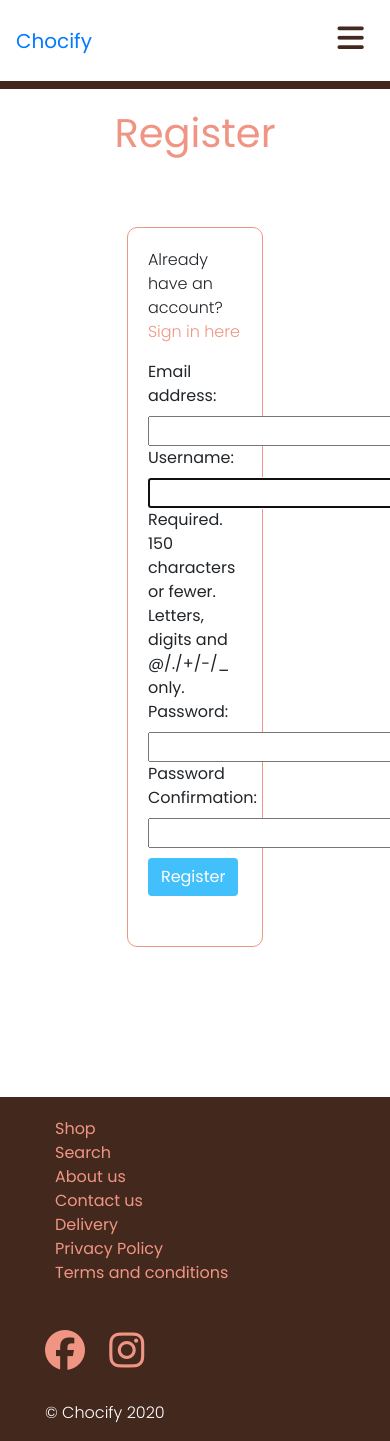
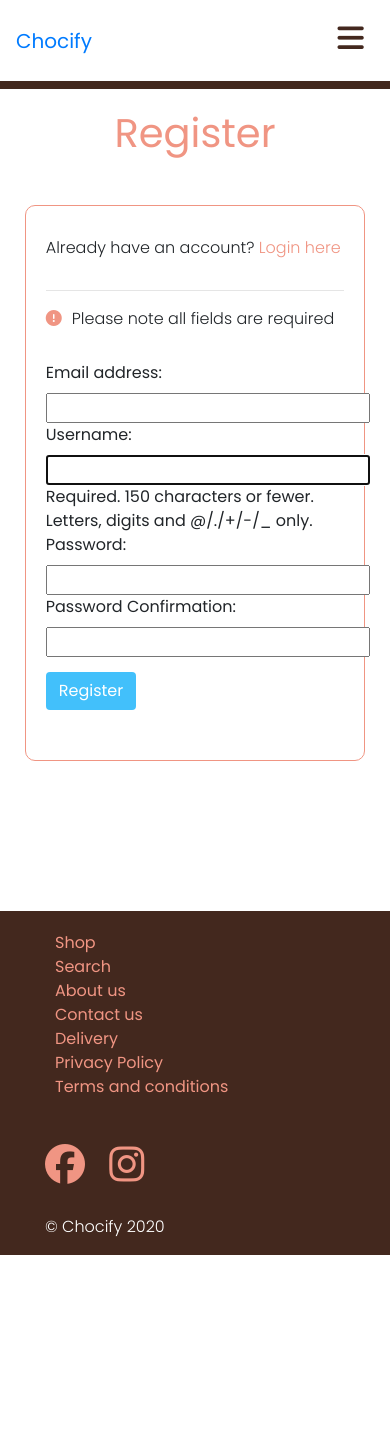
Before and after one commit to Angie55/milestoneFour-chocify, a Django app: page /accounts/register/ in a window 390 px wide; the page is wider, and only the part inside the window is pictured. After the commit the page ends 1255 px from the top of that part, so only its background shows below. Run offline with Django 3.2, Linux system fonts and the light colour scheme; some libraries are stand-ins or nearby versions.

Commit message:
Added more styling to login and register pages and made them more responsive

```diff
--- a/accounts/templates/login.html
+++ b/accounts/templates/login.html
@@ -4,14 +4,16 @@
 {% block page_heading %}Login{% endblock %}
 {% block content %}
 
-<div class="container-fluid page-width-container page-height">
+<div class="container-fluid page-width-container short-content">
+    <!--Login form-->
     <div class="login-register-block">
         <form class="login-register-form" method="POST">
             {% csrf_token %}
             {{ login_form | as_bootstrap }}
             <button type="submit" class="btn blue-btn log-reg-btn">Login</button>
         </form>
-
+        <!--Links to reset password or register-->
+        <hr class="reg-spacing">
         <p>Forgotton your password? <a href="{% url 'password_reset' %}">Reset password</a></p>
         <p>Don't have an account? <a href="">Register here</a></p>
     </div>
--- a/accounts/templates/registration.html
+++ b/accounts/templates/registration.html
@@ -4,9 +4,13 @@
 {% block page_heading %}Register{% endblock %}
 {% block content %}
 
-<div class="container-fluid page-width-container page-height">
+<div class="container-fluid page-width-container short-content">
+    <!--Register form-->
     <div class="login-register-block">
-        <p>Already have an account? <a href="{% url 'login' %}">Sign in here </a></p>
+        <!--Link to login-->
+        <p class="reg-spacing">Already have an account? <a href="{% url 'login' %}">Login here </a></p>
+        <hr>
+        <p class="reg-spacing"><i class="fas fa-exclamation-circle reg-exclam"></i>Please note all fields are required</p>
         <form class="login-register-form" method="POST">
             {% csrf_token %}
             {{ registration_form | as_bootstrap  }}
--- a/static/css/style.css
+++ b/static/css/style.css
@@ -1,5 +1,11 @@
+html, body {
+  height: 100%;
+}
+
 body {
     font-family: 'Poppins', sans-serif;
+    display: flex;
+    flex-direction: column;
 }
 
 p {
@@ -41,6 +47,10 @@ p {
     max-width: 80%;
 }
 
+.short-content {
+    flex: 1 0 auto;
+}
+
 .page-headers {
     text-align: center;
     margin-top: 20px;
@@ -60,10 +70,6 @@ p {
 
 .margin-top-50px {
     margin-top: 50px;
-}
-
-.page-height {
-    min-height: 60vh;
 }
 
 .product-img {
@@ -139,6 +145,11 @@ p {
     border-radius: 10px;
 }
 
+.reg-spacing {
+    margin-top: 10px;
+    margin-bottom: 30px;
+}
+
 .login-register-form {
     margin-bottom: 30px;
 }
@@ -154,7 +165,17 @@ p {
 }
 
 .log-reg-btn {
-    margin-top: 10px;
+    margin-top: 15px;
+}
+
+.reg-exclam {
+    margin-right: 10px;
+    color: #f09583;
+}
+
+/*--------------------------------- Individual category page*/
+.password-reset {
+    text-align: center;
 }
 
 /*--------------------------------- Individual category page*/
@@ -408,6 +429,7 @@ p {
 footer {
     background-color: #43281e;
     color: white;
+    flex-shrink: 0;
 }
 
 .footer-content {
@@ -474,6 +496,10 @@ footer {
         margin-top: 15px;
         margin-bottom: 15px;
         }
+    .login-register-block {
+        min-width: 100%;
+        margin-top: 40px;
+        }
     }
 
 @media (max-width:991px) {
@@ -491,6 +517,10 @@ footer {
 @media (max-width:1200px) {
     .contact-block {
         max-width: 90%;
+    }
+    .login-register-block {
+        max-width: 60%;
+    }
 }
 
 /*---------------------------------Media Queries large screen*/
```
